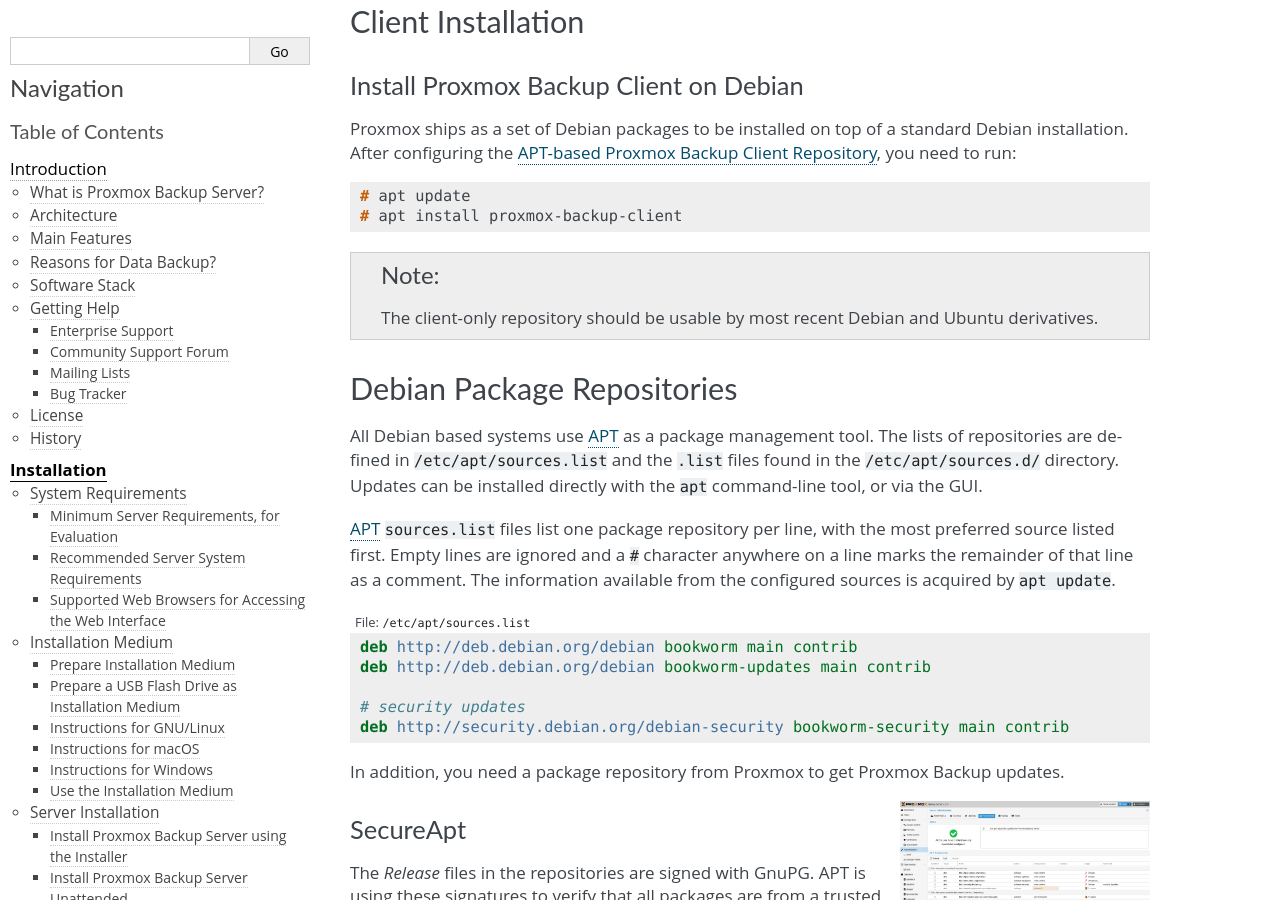
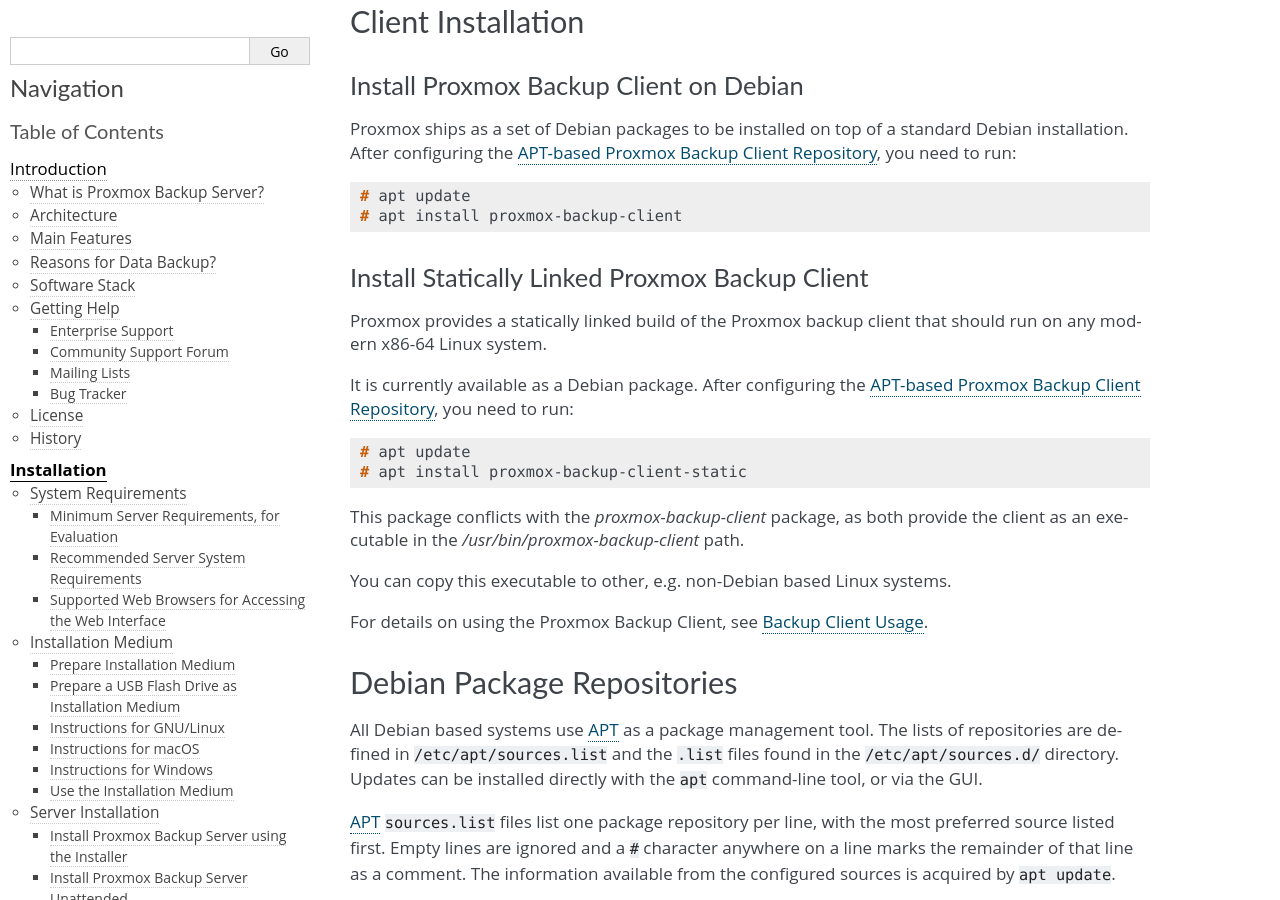
Before and after one commit to rikka-chunibyo/PBS-X, a Sphinx documentation site: the page built from docs/installation.rst, in a window 1280 px wide and 900 px high, scrolled down 12163 px. Built offline with Sphinx 7.4.7, drawn with Linux system fonts in a browser that asks for light colours.

Commit message:
docs: add basic info for how to install the statically linked client
To have something in the docs.

In the long run we want a somewhat fancy and safe mechanism to host
these builds directly on the CDN and implement querying that for
updates, verified with a backed in public key, but for starters this
very basic docs has to suffice.

We could also describe how to extract the client from the .deb through
`ar` or `dpkg -x`, but that feels a bit to hacky for the docs, maybe
better explained on-demand in the forum or the like.

Signed-off-by: Thomas Lamprecht <t.lamprecht@proxmox.com>

```diff
--- a/docs/installation.rst
+++ b/docs/installation.rst
@@ -138,7 +138,26 @@ you need to run:
   # apt update
   # apt install proxmox-backup-client
 
-.. note:: The client-only repository should be usable by most recent Debian and
-   Ubuntu derivatives.
+Install Statically Linked Proxmox Backup Client
+~~~~~~~~~~~~~~~~~~~~~~~~~~~~~~~~~~~~~~~~~~~~~~~
+
+Proxmox provides a statically linked build of the Proxmox backup client that
+should run on any modern x86-64 Linux system.
+
+It is currently available as a Debian package. After configuring the
+:ref:`package_repositories_client_only_apt`, you need to run:
+
+.. code-block:: console
+
+  # apt update
+  # apt install proxmox-backup-client-static
+
+This package conflicts with the `proxmox-backup-client` package, as both
+provide the client as an executable in the `/usr/bin/proxmox-backup-client`
+path.
+
+You can copy this executable to other, e.g. non-Debian based Linux systems.
+
+For details on using the Proxmox Backup Client, see :ref:`client_usage`.
 
 .. include:: package-repositories.rst
```
